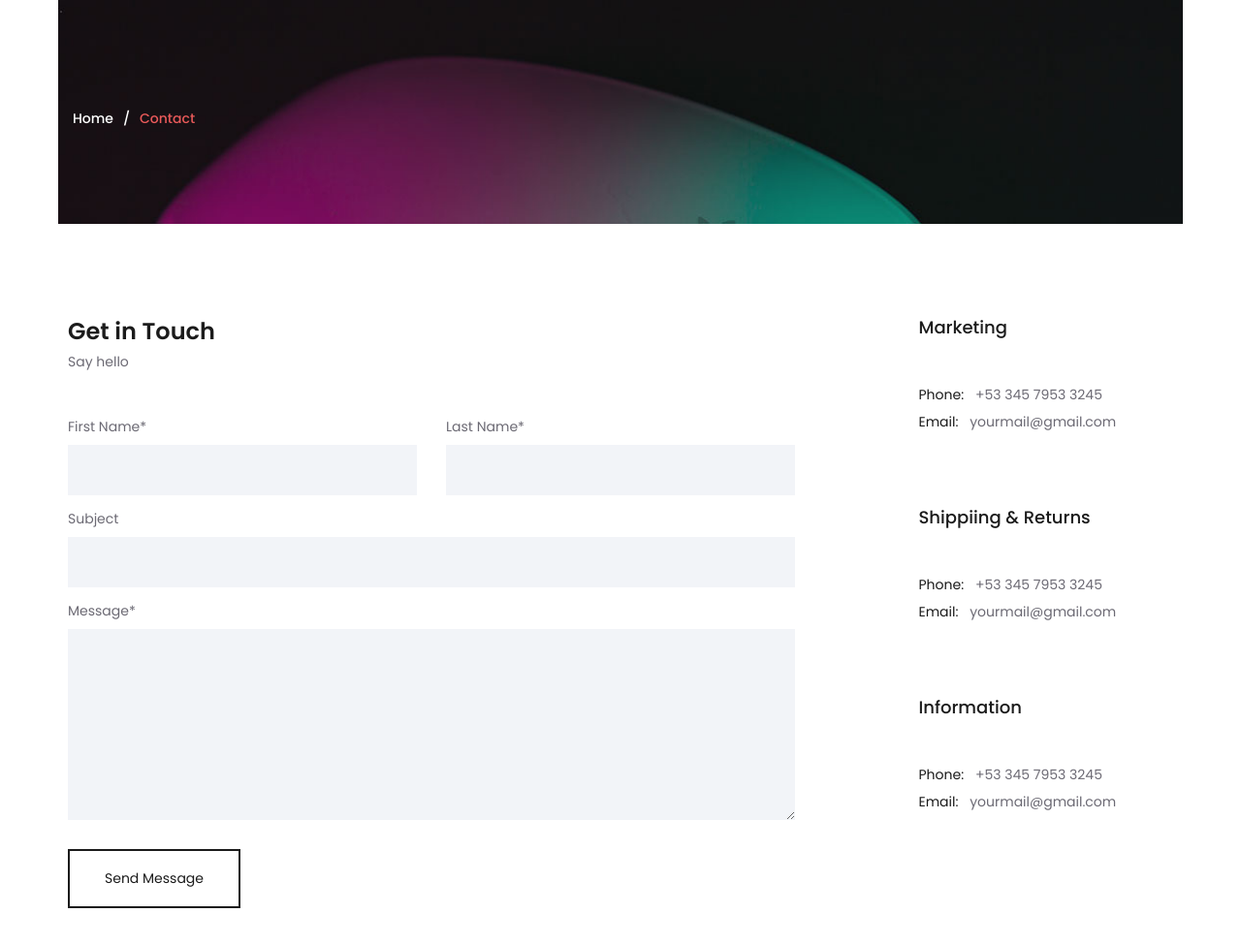
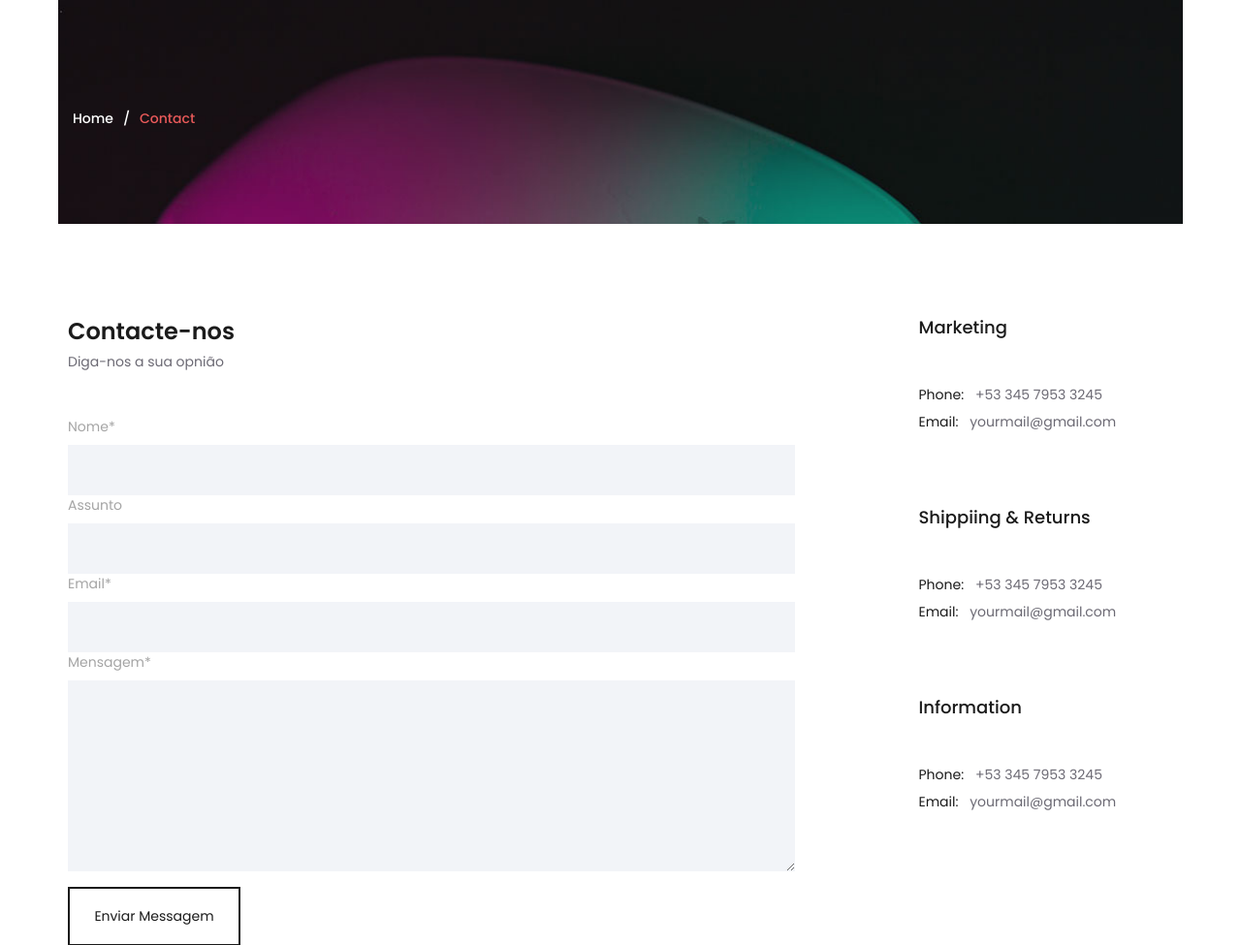
Before and after one commit to Deusin86/Sublime, a PHP site: page /contact.php in a window 1280 px wide. Shown: the part 131-1106 px from the top of the page at 97% size. Run offline with PHP 8.4, Linux system fonts and the light colour scheme; some libraries are stand-ins or nearby versions.

Commit message:
contacto a funcionar

```diff
--- a/contact.php
+++ b/contact.php
@@ -1,6 +1,7 @@
 <?php
 //se usarmos o include o carrega o site á mesma, mesmo dando erro no php(funcao etc...)
-
+include 'ligacao/conn.php';
+require_once 'funcoes/funcoes.php'; //chama as funcoes
 
  ?>
 
@@ -19,6 +20,7 @@
 </head>
 <body>
 
+
 <div class="super_container">
 
 	<!-- Header -->
@@ -30,6 +32,7 @@
 					<div class="col">
 						<div class="header_content d-flex flex-row align-items-center justify-content-start">
 							<div class="logo"><a href="#">Sublime.</a></div>
+
 							<nav class="main_nav">
 								<ul>
 									<li class="hassubs active">
@@ -54,9 +57,10 @@
 									</li>
 									<li><a href="#">Accessories</a></li>
 									<li><a href="#">Offers</a></li>
-									<li><a href="contact.html">Contact</a></li>
+									<li><a href="contact.html">Contact</a></li> <!--HEADER-->
 								</ul>
 							</nav>
+
 							<div class="header_extra ml-auto">
 								<div class="shopping_cart">
 									<a href="cart.html">
@@ -211,33 +215,94 @@
 				<!-- Get in touch -->
 				<div class="col-lg-8 contact_col">
 					<div class="get_in_touch">
-						<div class="section_title">Get in Touch</div>
-						<div class="section_subtitle">Say hello</div>
+						<div class="section_title">Contacte-nos</div>
+						<div class="section_subtitle">Diga-nos a sua opnião</div>
 						<div class="contact_form_container">
-							<form action="#" id="contact_form" class="contact_form">
-								<div class="row">
-									<div class="col-xl-6">
+
+							<form method="post">
+
+									<div>
 										<!-- Name -->
-										<label for="contact_name">First Name*</label>
-										<input type="text" id="contact_name" class="contact_input" required="required">
+										<label for="contact_name">Nome*</label>
+										<input type="text" name="nome" class="contact_input" required="required">
 									</div>
-									<div class="col-xl-6 last_name_col">
-										<!-- Last Name -->
-										<label for="contact_last_name">Last Name*</label>
-										<input type="text" id="contact_last_name" class="contact_input" required="required">
-									</div>
-								</div>
+
 								<div>
 									<!-- Subject -->
-									<label for="contact_company">Subject</label>
-									<input type="text" id="contact_company" class="contact_input">
+									<label for="contact_company">Assunto</label>
+									<input type="text" name="assunto" class="contact_input">
 								</div>
+
+                <div>
+                  <!-- Subject -->
+                  <label for="contact_company">Email*</label>
+                  <input type="email" name="email" class="contact_input" required="required">
+                </div>
+
 								<div>
-									<label for="contact_textarea">Message*</label>
-									<textarea id="contact_textarea" class="contact_input contact_textarea" required="required"></textarea>
+									<label for="contact_textarea">Mensagem*</label>
+									<textarea name="mensagem" class="contact_input contact_textarea" required="required"></textarea>
 								</div>
-								<button class="button contact_button"><span>Send Message</span></button>
+                <button type="submit" class="button contact_button" name="enviar"><span>Enviar Messagem</span></button>
 							</form>
+
+              <?php
+              if(isset($_POST["enviar"])){
+                include 'ligacao/conn.php';
+
+                    mysqli_query($conn,"INSERT INTO contacto (nome, assunto, email, mensagem) VALUES ('$_POST[nome]','$_POST[assunto]','$_POST[email]','$_POST[mensagem]')");
+                    echo '<meta http-equiv="refresh" content"=0;url=contact.php">';
+
+                    include 'ligacao/desconn.php';
+                }
+
+               ?>
+
+               <div class="modal" tabindex="-1" role="dialog">
+               <div class="modal-dialog" role="document">
+                 <div class="modal-content">
+                   <div class="modal-header">
+                     <h5 class="modal-title">Modal title</h5>
+                     <button type="button" class="close" data-dismiss="modal" aria-label="Close">
+                       <span aria-hidden="true">&times;</span>
+                     </button>
+                   </div>
+                   <div class="modal-body">
+                     <p>Modal body text goes here.</p>
+                   </div>
+                   <div class="modal-footer">
+                     <button type="button" class="btn btn-primary">Save changes</button>
+                     <button type="button" class="btn btn-secondary" data-dismiss="modal">Close</button>
+                   </div>
+                 </div>
+               </div>
+             </div>
+
+             <!-- Button trigger modal -->
+             <button type="button" class="btn btn-primary" data-toggle="modal" data-target="#exampleModal">Submeter</button>
+
+             <!-- Modal -->
+
+             <div class="modal fade" id="exampleModal" tabindex="-1" role="dialog" aria-labelledby="exampleModalLabel" aria-hidden="true">
+               <div class="modal-dialog" role="document">
+                 <div class="modal-content">
+                   <div class="modal-header">
+                     <h5 class="modal-title" id="exampleModalLabel">Confirmação</h5>
+                     <button type="button" class="close" data-dismiss="modal" aria-label="Close">
+                       <span aria-hidden="true">&times;</span>
+                     </button>
+                   </div>
+                   <div class="modal-body">
+                     Têm a certeza que pertende enviar a mensagem ?
+                   </div>
+                   <div class="modal-footer">
+                     <button type="button" class="btn btn-secondary" data-dismiss="modal">Close</button>
+                     <button type="submit" name="enviar" class="btn btn-primary">Enviar</button>
+                   </div>
+                 </div>
+               </div>
+             </div>
+
 						</div>
 					</div>
 				</div>
@@ -272,7 +337,7 @@
 			<div class="row map_row">
 				<div class="col">
 
-					<!-- Google Map -->
+					<!-- Google Map-->
 					<div class="map">
 						<div id="google_map" class="google_map">
 							<div class="map_container">
--- a/index.php
+++ b/index.php
@@ -53,7 +53,7 @@
 										</ul>
 									</li>
 									<li><a href="#">Offers</a></li>
-									<li><a href="contact.html">Contact</a></li>
+									<li><a href="contact.php">Contact</a></li>
                   <li><a href="login.php">Login</a></li>
 								</ul>
 							</nav>
```
